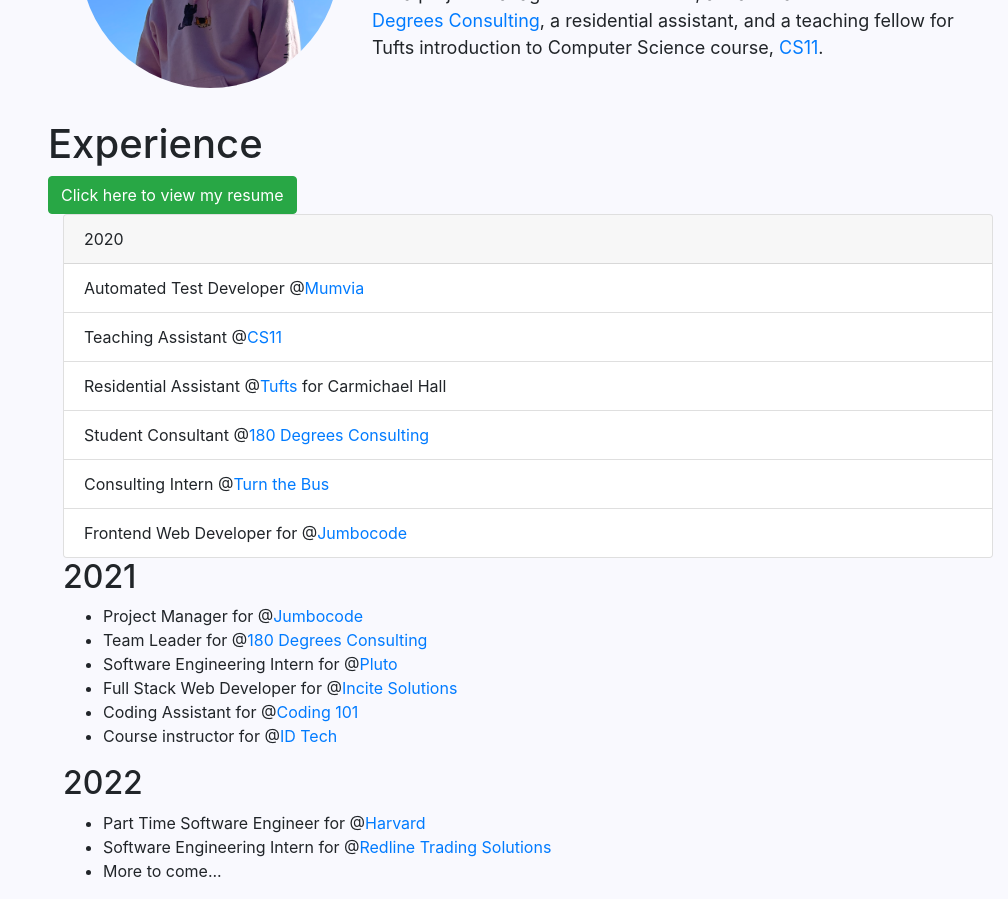
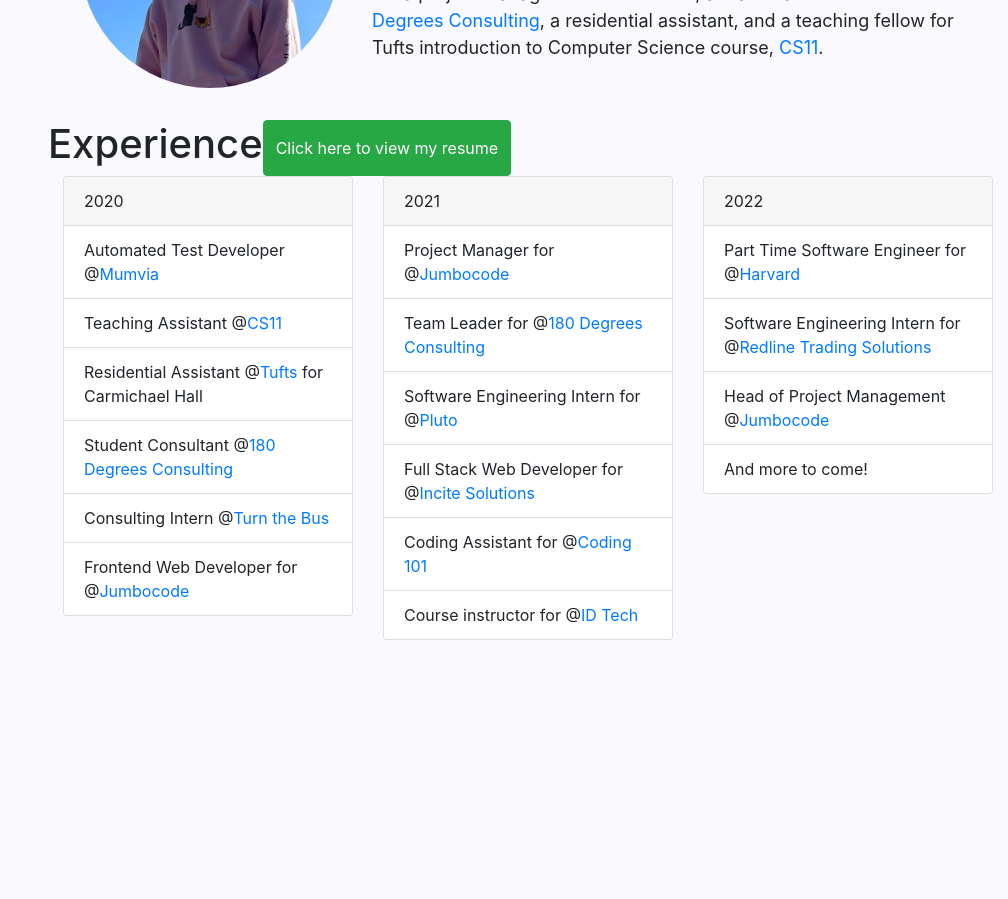
Before and after one commit to JacksonParsells/personal_web, a React (Create React App) app: page / in a window 1280 px wide. Shown: the part 1060-1959 px from the top of the page, without its empty margins (272-1280 px from the left). After the commit the page ends 1700 px from the top, so only its background shows below. Built offline with nearby package versions, Linux system fonts and the light colour scheme.

Commit message:
most of experience page converted to bootstrap

```diff
--- a/src/components/Experience/Experience.tsx
+++ b/src/components/Experience/Experience.tsx
@@ -4,13 +4,15 @@
 const Experience: React.FunctionComponent = () => {
     return (
         <div id="experience">
-            <span className="experience-header">
-                <h1>Experience</h1>
+            <div className="container">
+            <div className="row">
+                <h1>Experience </h1>
                 <button type="button" className='btn btn-success' onClick={() => window.open(Resume, '_blank')}>
                     Click here to view my resume
                 </button>
-            </span>
-            <div className="container">
+            </div>
+                <div className="row">
+                    <div className="col-sm">
                         <div className="card">
                         <div className="card-header">
                             2020
@@ -24,24 +26,35 @@
                             <li className="list-group-item">Frontend Web Developer for @<a href="https://jumbocode.org/">Jumbocode</a></li>
                         </ul>
                     </div>
-                <div className="experience-item">
-                    <h2>2021</h2>
-                    <ul>
-                        <li>Project Manager for @<a href="https://jumbocode.org/">Jumbocode</a></li>
-                        <li>Team Leader for @<a href="https://180dctufts.com/">180 Degrees Consulting</a></li>
-                        <li>Software Engineering Intern for @<a href="https://www.heypluto.com/">Pluto</a></li>
-                        <li>Full Stack Web Developer for @<a href="https://www.inciteoffice.com/">Incite Solutions</a></li>
-                        <li>Coding Assistant for @<a href="https://universitycollege.tufts.edu/high-school/programs/coding-101">Coding 101</a></li>
-                        <li>Course instructor for @<a href="https://www.idtech.com/">ID Tech</a></li>
+                </div>
+                    <div className="col-sm">
+                        <div className="card">
+                        <div className="card-header">
+                            2021
+                        </div>
+                        <ul className="list-group list-group-flush">
+                            <li className="list-group-item">Project Manager for @<a href="https://jumbocode.org/">Jumbocode</a></li>
+                            <li className="list-group-item">Team Leader for @<a href="https://180dctufts.com/">180 Degrees Consulting</a></li>
+                            <li className="list-group-item">Software Engineering Intern for @<a href="https://www.heypluto.com/">Pluto</a></li>
+                            <li className="list-group-item">Full Stack Web Developer for @<a href="https://www.inciteoffice.com/">Incite Solutions</a></li>
+                            <li className="list-group-item">Coding Assistant for @<a href="https://universitycollege.tufts.edu/high-school/programs/coding-101">Coding 101</a></li>
+                            <li className="list-group-item">Course instructor for @<a href="https://www.idtech.com/">ID Tech</a></li>
                         </ul>
                     </div>
-                <div className="experience-item">
-                    <h2>2022</h2>
-                    <ul>
-                        <li>Part Time Software Engineer for @<a href="https://dce.harvard.edu/">Harvard</a></li>
-                        <li>Software Engineering Intern for @<a href="https://www.redlinetrading.com/">Redline Trading Solutions</a></li>
-                        <li>More to come...</li>
+                </div>
+                <div className="col-sm">
+                        <div className="card">
+                        <div className="card-header">
+                            2022
+                        </div>
+                        <ul className="list-group list-group-flush">
+                            <li className="list-group-item">Part Time Software Engineer for @<a href="https://dce.harvard.edu/">Harvard</a></li>
+                            <li className="list-group-item">Software Engineering Intern for @<a href="https://www.redlinetrading.com/">Redline Trading Solutions</a></li>
+                            <li className="list-group-item">Head of Project Management @<a href="https://jumbocode.org/">Jumbocode</a></li>
+                            <li className="list-group-item">And more to come!</li>
                         </ul>
+                    </div>
+                </div>
             </div>
             </div>
         </div>
```
Lines whose indentation alone changed are shown as unchanged.
